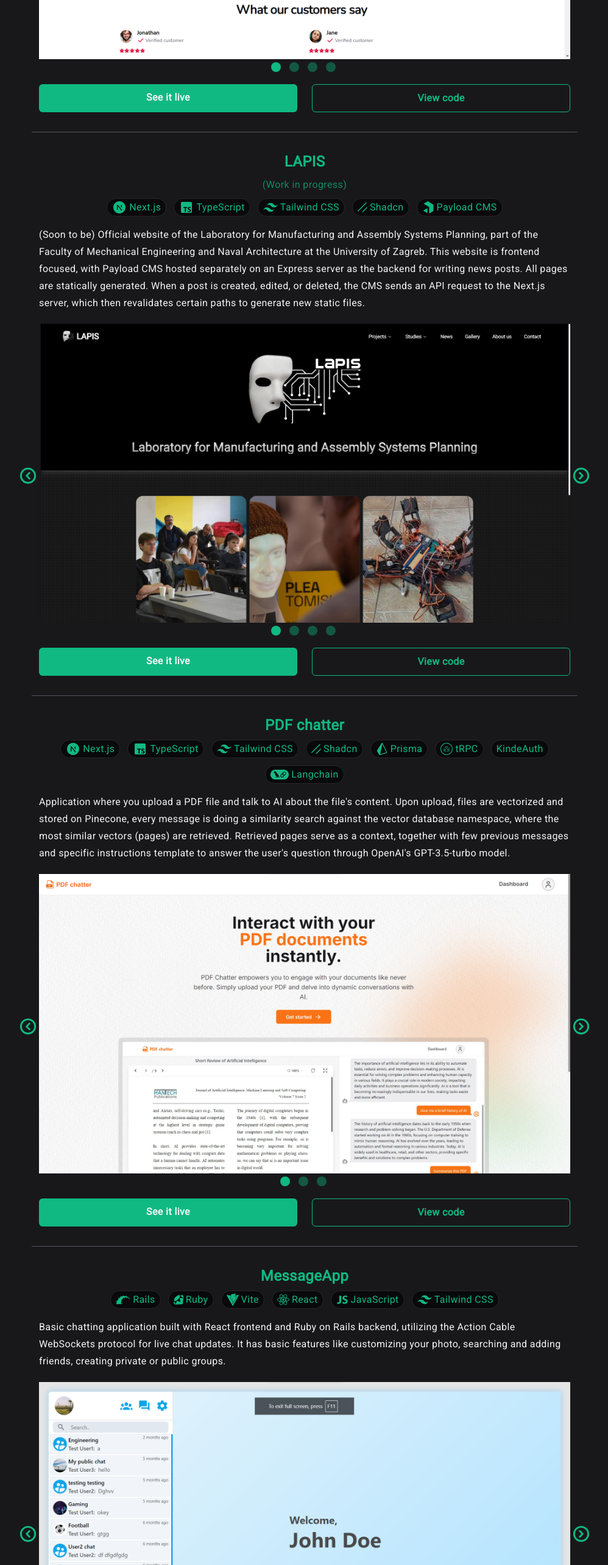
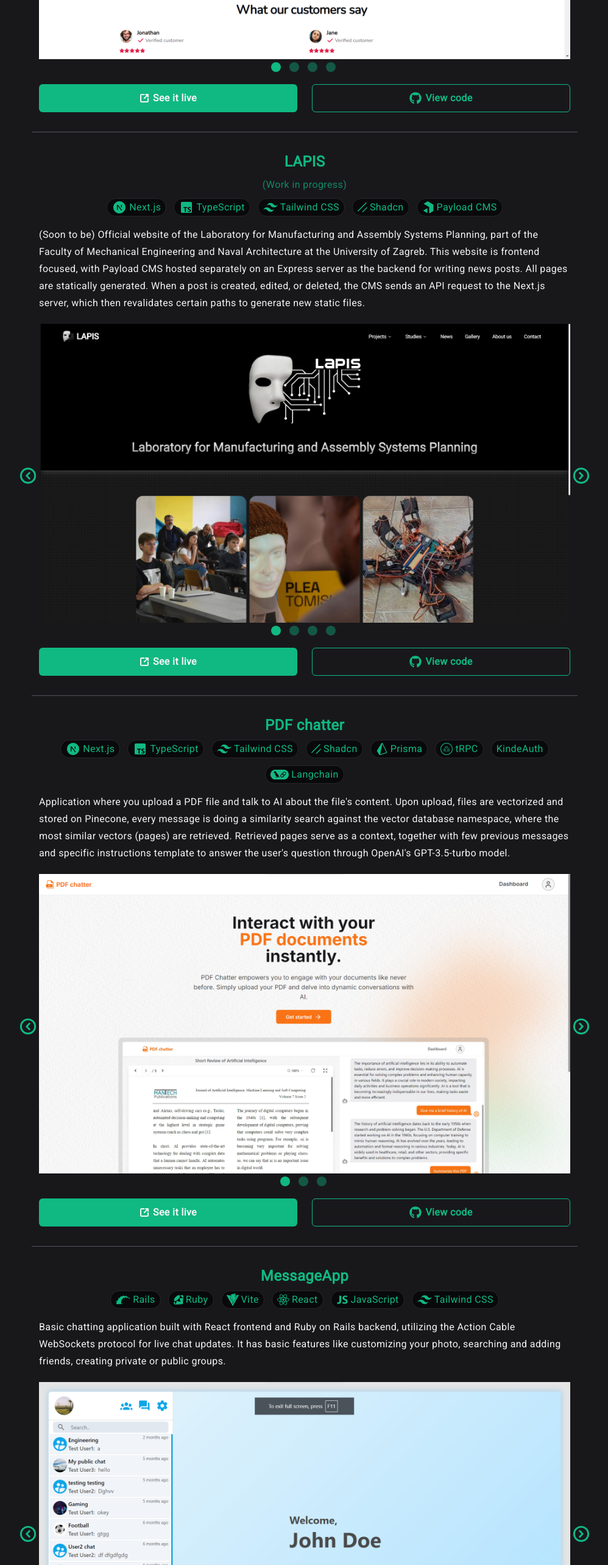
Before and after one commit to 99vik/portfolio, a Next.js app: page / in a window 1280 px wide. Shown: the part 2540-5106 px from the top of the page at 61% size, without its empty margins (140-1138 px from the left). Built offline with nearby package versions, Linux system fonts and the light colour scheme.

Commit message:
added icons in project links

```diff
--- a/src/components/Projects.tsx
+++ b/src/components/Projects.tsx
@@ -13,8 +13,9 @@ import {
 import { BiLogoTypescript } from "react-icons/bi";
 import { BsStripe } from "react-icons/bs";
 import Image from "next/image";
-import { FaReact } from "react-icons/fa";
+import { FaGithub, FaReact } from "react-icons/fa";
 import { IoLogoJavascript } from "react-icons/io";
+import { SquareArrowOutUpRight } from "lucide-react";
 
 export default function Projects() {
   return (
@@ -103,15 +104,17 @@ export default function Projects() {
             <a
               target="_blank"
               href="https://case-maker.vercel.app"
-              className="rounded-md bg-emerald-500 px-4 py-2 text-center font-semibold transition hover:bg-emerald-600"
+              className="flex items-center justify-center gap-1.5 rounded-md bg-emerald-500 px-4 py-2 text-center font-semibold transition hover:bg-emerald-600"
             >
+              <SquareArrowOutUpRight size={16} strokeWidth={3} />
               See it live
             </a>
             <a
               target="_blank"
               href="https://github.com/99vik/case-maker"
-              className="rounded-md border border-emerald-500 px-4 py-2 text-center font-semibold text-emerald-500 transition hover:bg-zinc-800"
+              className="flex items-center justify-center gap-1.5 rounded-md border border-emerald-500 px-4 py-2 text-center font-semibold text-emerald-500 transition hover:bg-zinc-800"
             >
+              <FaGithub size={20} />
               View code
             </a>
           </div>
@@ -170,15 +173,17 @@ export default function Projects() {
             <a
               target="_blank"
               href="https://lapis-nine.vercel.app/"
-              className="rounded-md bg-emerald-500 px-4 py-2 text-center font-semibold transition hover:bg-emerald-600"
+              className="flex items-center justify-center gap-1.5 rounded-md bg-emerald-500 px-4 py-2 text-center font-semibold transition hover:bg-emerald-600"
             >
+              <SquareArrowOutUpRight size={16} strokeWidth={3} />
               See it live
             </a>
             <a
               target="_blank"
               href="https://github.com/99vik/lapis"
-              className="rounded-md border border-emerald-500 px-4 py-2 text-center font-semibold text-emerald-500 transition hover:bg-zinc-800"
+              className="flex items-center justify-center gap-1.5 rounded-md border border-emerald-500 px-4 py-2 text-center font-semibold text-emerald-500 transition hover:bg-zinc-800"
             >
+              <FaGithub size={20} />
               View code
             </a>
           </div>
@@ -249,15 +254,17 @@ export default function Projects() {
             <a
               target="_blank"
               href="https://pdf-chatter-ivory.vercel.app/"
-              className="rounded-md bg-emerald-500 px-4 py-2 text-center font-semibold transition hover:bg-emerald-600"
+              className="flex items-center justify-center gap-1.5 rounded-md bg-emerald-500 px-4 py-2 text-center font-semibold transition hover:bg-emerald-600"
             >
+              <SquareArrowOutUpRight size={16} strokeWidth={3} />
               See it live
             </a>
             <a
               target="_blank"
               href="https://github.com/99vik/pdf-chatter"
-              className="rounded-md border border-emerald-500 px-4 py-2 text-center font-semibold text-emerald-500 transition hover:bg-zinc-800"
+              className="flex items-center justify-center gap-1.5 rounded-md border border-emerald-500 px-4 py-2 text-center font-semibold text-emerald-500 transition hover:bg-zinc-800"
             >
+              <FaGithub size={20} />
               View code
             </a>
           </div>
@@ -315,15 +322,17 @@ export default function Projects() {
             <a
               target="_blank"
               href="https://cheery-peony-2b91b4.netlify.app/"
-              className="rounded-md bg-emerald-500 px-4 py-2 text-center font-semibold transition hover:bg-emerald-600"
+              className="flex items-center justify-center gap-1.5 rounded-md bg-emerald-500 px-4 py-2 text-center font-semibold transition hover:bg-emerald-600"
             >
+              <SquareArrowOutUpRight size={16} strokeWidth={3} />
               See it live
             </a>
             <a
               target="_blank"
               href="https://github.com/99vik/messaging-app"
-              className="rounded-md border border-emerald-500 px-4 py-2 text-center font-semibold text-emerald-500 transition hover:bg-zinc-800"
+              className="flex items-center justify-center gap-1.5 rounded-md border border-emerald-500 px-4 py-2 text-center font-semibold text-emerald-500 transition hover:bg-zinc-800"
             >
+              <FaGithub size={20} />
               View code
             </a>
           </div>
```
